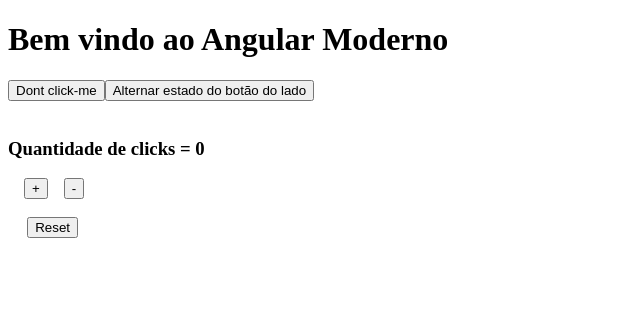
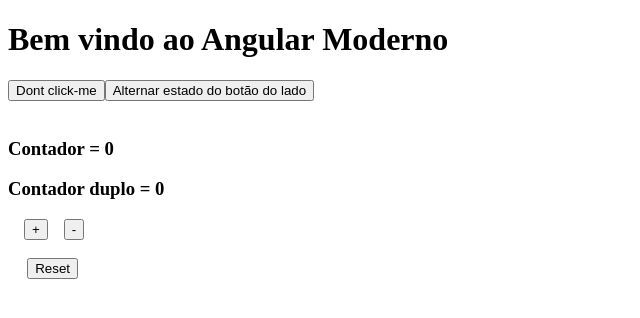
Before and after one commit to ThalesOliveira100/modern-angular--loiane-groner, an Angular app: page / in a window 1280 px wide. Shown: the top 318 px of the page, without its empty margins (0-640 px from the left). Built offline with nearby package versions, Linux system fonts and the light colour scheme.

Commit message:
feat: aula 6 - aprendi o tal do computed signal

```diff
--- a/src/app/components/hello/hello.html
+++ b/src/app/components/hello/hello.html
@@ -3,7 +3,8 @@
 <button (click)="onClick()">Alternar estado do botão do lado</button>
 <br><br>
 
-<h3>Quantidade de clicks = {{ clickCounter() }}</h3>
+<h3>Contador = {{ clickCounter() }}</h3>
+<h3>Contador duplo = {{ doubleCount() }}</h3>
 <button style="margin: 0 1rem;" (click)="increateCounter()">+</button>
 <button (click)="decreaseCounter()">-</button>
 <br><br>
--- a/src/app/components/hello/hello.ts
+++ b/src/app/components/hello/hello.ts
@@ -1,4 +1,4 @@
-import { Component, ChangeDetectionStrategy, signal } from '@angular/core';
+import { Component, ChangeDetectionStrategy, signal, computed } from '@angular/core';
 
 @Component({
   selector: 'app-hello',
@@ -10,6 +10,7 @@
 export class Hello {
   protected title = 'Bem vindo ao Angular Moderno';
   protected clickCounter = signal(0);
+  protected doubleCount = computed(() => this.clickCounter() * 2);
   protected isDisabled = signal(false);
 
   protected onClick(): void {
```
